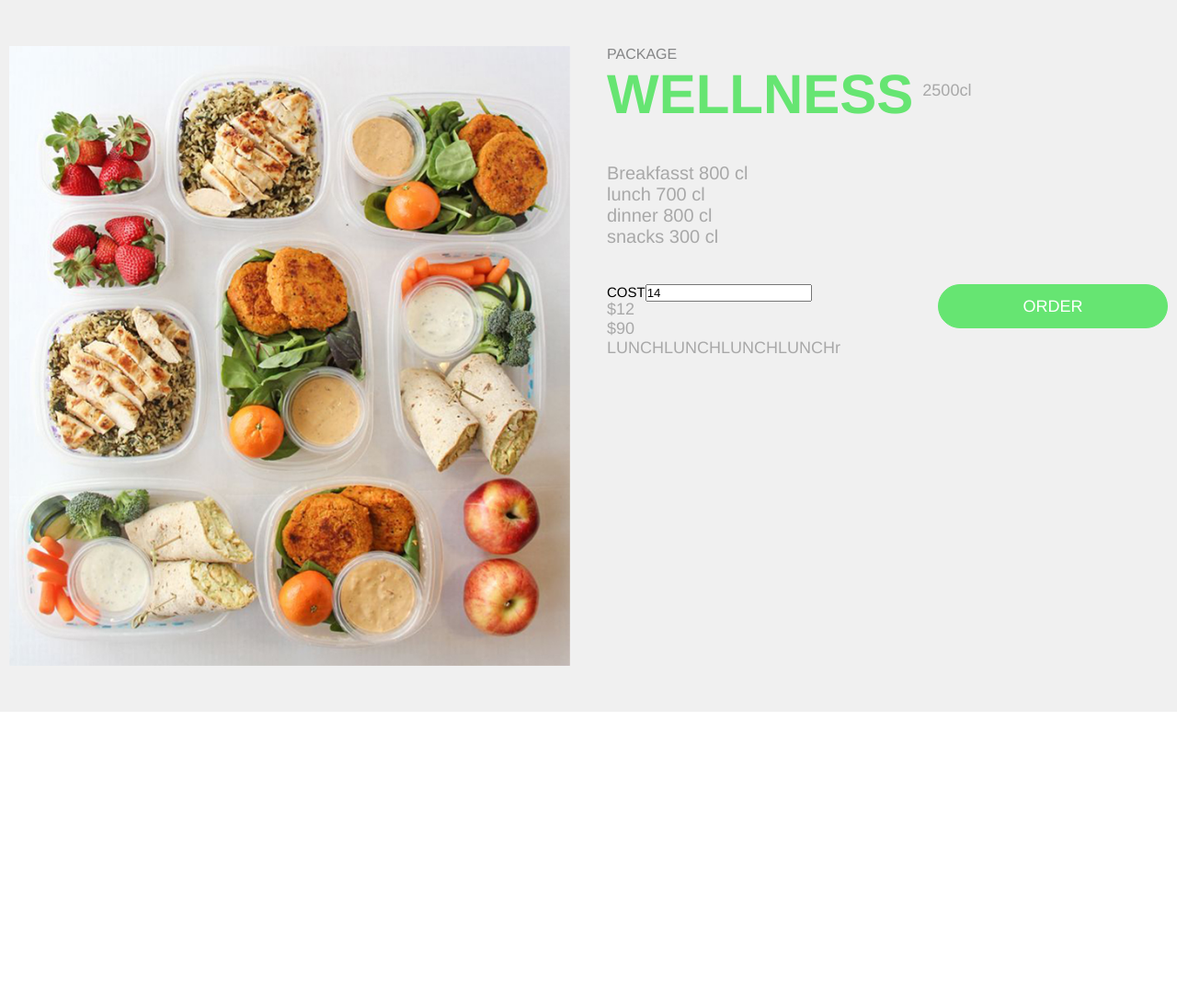
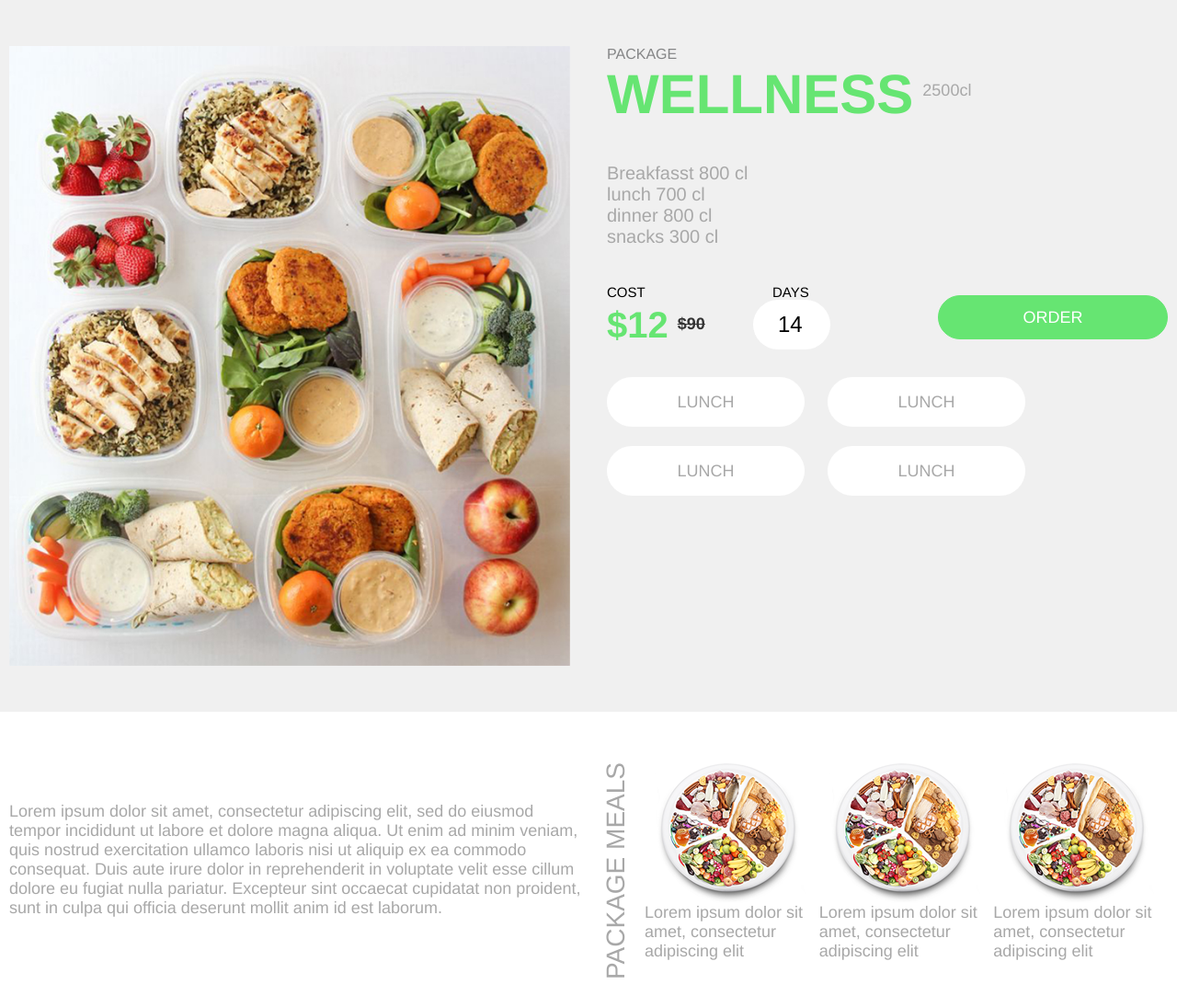
Before and after one commit to mjliew/fiteat2017, a plain HTML site: page product.html in a window 1280 px wide. Shown: the whole page at 92% size. Before the commit the page ends 800 px from the top, so only its background shows below. Drawn offline with Linux system fonts and the light colour scheme.

Commit message:
Some styles change and qa add

```diff
--- a/product.html
+++ b/product.html
@@ -33,18 +33,47 @@
 							<span class="pst_cost">$90</span>
 						</div>
 						<div class="product-description_cost">
-							<input name="days" value="14" />
+							<span class="product-description_small">DAYS</span>
+							<input name="days" value="14" max="99"/>
 						</div>
 						<div class="user-data_change_goal">
 							<a href="" class="edit-goal green-button">ORDER</a>
 						</div>
 					</div>
-					<div class="product-description_bottom_line">
+					<div class="product-courses">
 						<div class="meal-course">LUNCH</div>
 						<div class="meal-course">LUNCH</div>
 						<div class="meal-course">LUNCH</div>
-						<div class="meal-course">LUNCH</div>r
+						<div class="meal-course">LUNCH</div>
 					</div>
+				</div>
+			</div>
+		</div>
+	</section>
+	<section class="product-info">
+		<div class="content-holder">
+			<div class="product-info-text">
+				<p>Lorem ipsum dolor sit amet, consectetur adipiscing elit,
+				sed do eiusmod tempor incididunt ut labore et dolore magna aliqua.
+				 Ut enim ad minim veniam, quis nostrud exercitation ullamco laboris
+				 nisi ut aliquip ex ea commodo consequat. Duis aute irure dolor in
+				 reprehenderit in voluptate velit esse cillum dolore eu fugiat nulla pariatur.
+				 Excepteur sint occaecat cupidatat
+				 non proident, sunt in culpa qui officia deserunt mollit anim id est laborum.</p>
+			</div>
+			<div class="courses-info">
+				<p class="course-meal-description">PACKAGE MEALS</p>
+				<div class="course-meal">
+					<img src="images/package.png" alt="meal" />
+					<p>Lorem ipsum dolor sit amet, consectetur adipiscing elit</p>
+				</div>
+				<div class="course-meal">
+					<img src="images/package.png" alt="meal" />
+					<p>Lorem ipsum dolor sit amet, consectetur adipiscing elit</p>
+				</div>
+				<div class="course-meal">
+					<img src="images/package.png" alt="meal" />
+					<p>Lorem ipsum dolor sit amet, consectetur adipiscing elit</p>
 				</div>
 			</div>
 		</div>
--- a/styles/product_and_registration.css
+++ b/styles/product_and_registration.css
@@ -62,6 +62,7 @@ body{
 	flex: 1 1 30%;
 	display: flex;
 	justify-content: flex-end;
+    align-items: center;
 }
 
 .edit-goal, .green-button{
@@ -238,5 +239,88 @@ body{
 
 .product-description_cost {
     display: flex;
-    flex-direction: column;
+    flex-direction: row;
+    flex: 1 1 30%;
+    flex-wrap: wrap;
 }
+
+.cost{
+    color: #66e572;
+    font-size: 40px;
+    font-weight: bold;
+}
+
+.product-description_cost input{
+    width: 84px;
+    height: 54px;
+    border-radius: 27px;
+    border: none;
+    box-sizing: border-box;
+    font-size: 24px;
+    padding-left: 27px;
+    margin-left: -21px;
+}
+
+.product-description_small{
+    width: 100%;
+}
+
+.pst_cost{
+    display: inline-block;
+    box-sizing: border-box;
+    padding-top: 11px;
+    color: #333;
+    font-weight: bold;
+    text-decoration: line-through;
+    margin-left: 10px;
+}
+
+.meal-course {
+    width: 215px;
+    height: 54px;
+    background: #fff;
+    border-radius: 30px;
+    text-align: center;
+    box-sizing: border-box;
+    padding-top: 17px;
+}
+
+.product-courses{
+    flex-wrap: wrap;
+    min-height: 150px;
+    max-width: 455px;
+    margin-top: 30px;
+    justify-content: space-between;
+    display: flex;
+}
+
+.product-info .content-holder {
+    padding: 50px 10px;
+    display: flex;
+    flex-direction: row;
+    flex-wrap: nowrap;
+    align-items: center;
+}
+
+.product-info-text, .courses-info {
+    flex: 1 1 50%;
+    display: flex;
+}
+
+.courses-info {
+    padding-left: 61px;
+    box-sizing: border-box;
+    position: relative;
+}
+
+.course-meal-description {
+    transform: rotate(-90deg);
+    transform-origin: left top 0;
+    float: left;
+    height: 41px;
+    width: 250px;
+    left: 14px;
+    font-size: 28px;
+    position: absolute;
+    top: 241px;
+}
--- a/styles/styles.less
+++ b/styles/styles.less
@@ -199,3 +199,7 @@ header {
         color: #fff;
     }
 }
+
+.black{
+    color: black;
+}
```
Also changed, not shown: qa.html (added, +68 -0 lines), images/package.png (added), styles/styles.css.
